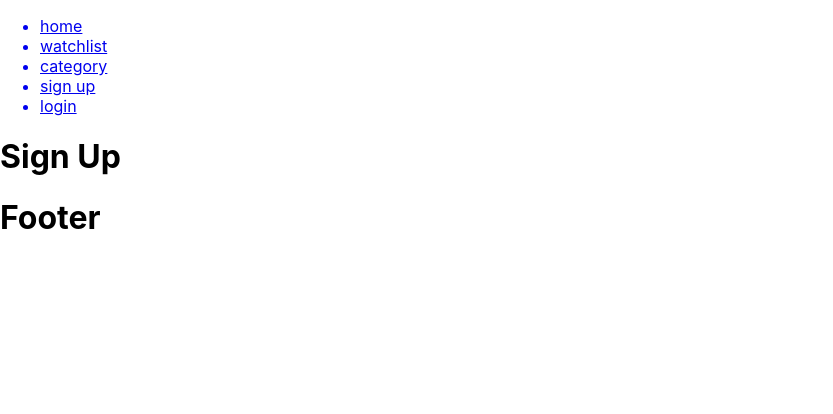
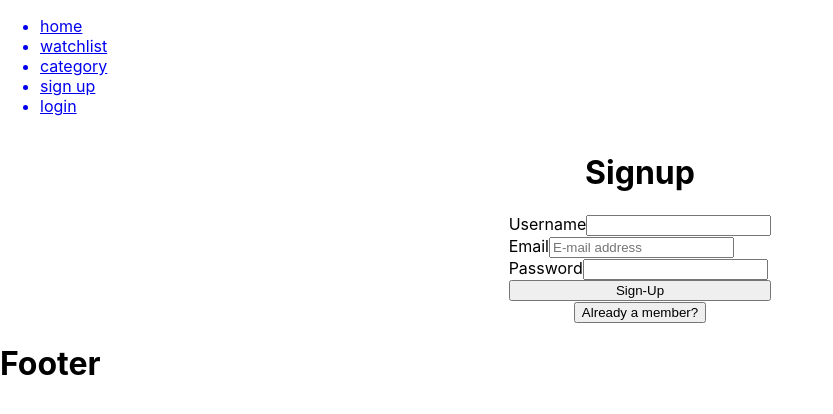
Before and after one commit to the-j-curl/project-final-movie-frontend, a React (Create React App) app: page /signup in a window 1280 px wide. Shown: the top 414 px of the page, without its empty margins (0-833 px from the left). Built offline with nearby package versions, Linux system fonts and the light colour scheme.

Commit message:
connected signup and login components created and connected to API

```diff
--- a/package.json
+++ b/package.json
@@ -13,6 +13,7 @@
     "eslint-plugin-react-hooks": "^2.5.1",
     "react": "^16.14.0",
     "react-dom": "^16.14.0",
+    "react-redux": "^7.2.2",
     "react-router-dom": "^5.2.0",
     "react-scripts": "^3.4.4",
     "styled-components": "^5.2.1"
--- a/src/App.js
+++ b/src/App.js
@@ -1,9 +1,9 @@
 import React from "react";
 import { BrowserRouter, Redirect, Route, Switch } from "react-router-dom";
-// import { Provider } from "react-redux";
-// import { configureStore, combineReducers } from "@reduxjs/toolkit";
+import { Provider } from "react-redux";
+import { configureStore, combineReducers } from "@reduxjs/toolkit";
 
-// import { user } from "./reducers/user";
+import { user } from "./reducers/user";
 import Header from "./components/Header";
 import Home from "./pages/Home";
 import Watchlist from "./pages/Watchlist";
@@ -14,17 +14,18 @@ import Login from "./pages/Login";
 import NotFound from "./pages/NotFound";
 import Footer from "./components/Footer";
 
-// const reducer = combineReducers({ user: user.reducer });
-// const store = configureStore({ reducer });
+const reducer = combineReducers({ user: user.reducer });
+const store = configureStore({ reducer });
 
 export const App = () => {
   return (
+    <Provider store={store}>
       <BrowserRouter>
         <Header />
         <Switch>
           <Route path="/" exact component={Home} />
           <Route path="/watchlist" exact component={Watchlist} />
-        <Route path="/category/:category" exact component={MovieList} />
+          <Route path="/movielist/:category" exact component={MovieList} />
           <Route path="/movie/:id" exact component={MovieDetails} />
           <Route path="/signup" exact component={SignUp} />
           <Route path="/login" exact component={Login} />
@@ -33,5 +34,6 @@ export const App = () => {
         </Switch>
         <Footer />
       </BrowserRouter>
+    </Provider>
   );
 };
--- /dev/null
+++ b/src/components/LoginForm.js
@@ -0,0 +1,65 @@
+import React, { useState } from "react";
+import styled from "styled-components/macro";
+import { Link } from "react-router-dom";
+import { useDispatch, useSelector } from "react-redux";
+
+import { login } from "../reducers/user";
+
+const LoginForm = () => {
+  const dispatch = useDispatch();
+  const errorMessage = useSelector(store => store.user.login.errorMessage);
+  const [username, setUsername] = useState("");
+  const [password, setPassword] = useState("");
+
+  // To login a user.
+  const handleLogin = event => {
+    event.preventDefault();
+    dispatch(login(username, password));
+  };
+
+  return (
+    <Wrapper>
+      <Form>
+        <label>
+          Username
+          <input
+            required
+            type="text"
+            minLength="2"
+            value={username}
+            onChange={event => setUsername(event.target.value)}
+          />
+        </label>
+        <label>
+          Password
+          <input
+            required
+            type="password"
+            value={password}
+            onChange={event => setPassword(event.target.value)}
+          />
+        </label>
+        <button type="submit" onClick={handleLogin}>
+          Login
+        </button>
+      </Form>
+      <Link to="/signup">
+        <button type="submit">Not a member?</button>
+      </Link>
+      {errorMessage && <p>{`${errorMessage}`}</p>}
+    </Wrapper>
+  );
+};
+export default LoginForm;
+
+const Wrapper = styled.div`
+  align-items: center;
+  display: flex;
+  flex-direction: column;
+  flex-wrap: wrap;
+  width: 100%;
+`;
+const Form = styled.form`
+  display: flex;
+  flex-direction: column;
+`;
--- a/src/components/NavBar.js
+++ b/src/components/NavBar.js
@@ -10,7 +10,7 @@ const NavBar = () => {
       <Link to="/watchlist">
         <li>watchlist</li>
       </Link>
-      <Link to="/category/:category">
+      <Link to="/movielist/:category">
         <li>category</li>
       </Link>
       <Link to="/signup">
--- /dev/null
+++ b/src/components/SignupForm.js
@@ -0,0 +1,75 @@
+import React, { useEffect, useState } from "react";
+import styled from "styled-components/macro";
+import { Link } from "react-router-dom";
+import { useDispatch, useSelector } from "react-redux";
+
+import { signup } from "../reducers/user";
+
+const SignupForm = () => {
+  const dispatch = useDispatch();
+  const errorMessage = useSelector(store => store.user.login.errorMessage);
+  const [username, setUsername] = useState("");
+  const [email, setEmail] = useState("");
+  const [password, setPassword] = useState("");
+
+  // To sign up a user.
+  const handleSignup = event => {
+    event.preventDefault();
+    dispatch(signup(username, email, password));
+  };
+
+  return (
+    <Wrapper>
+      <Form onSubmit={event => handleSignup(event)}>
+        <label>
+          Username
+          <input
+            required
+            type="text"
+            minLength="2"
+            value={username}
+            onChange={event => setUsername(event.target.value)}
+          />
+        </label>
+        <label>
+          Email
+          <input
+            required
+            type="email"
+            value={email}
+            placeholder="E-mail address"
+            pattern="[a-z0-9._%+-]+@[a-z0-9.-]+\.[a-z]{2,}$"
+            onChange={event => setEmail(event.target.value)}
+          />
+        </label>
+        <label>
+          Password
+          <input
+            required
+            type="password"
+            value={password}
+            onChange={event => setPassword(event.target.value)}
+          />
+        </label>
+        <button type="submit">Sign-Up</button>
+      </Form>
+      <Link to="/login">
+        <button>Already a member?</button>
+      </Link>
+      {errorMessage && <p>{`${errorMessage}`}</p>}
+    </Wrapper>
+  );
+};
+export default SignupForm;
+
+const Wrapper = styled.div`
+  align-items: center;
+  display: flex;
+  flex-direction: column;
+  flex-wrap: wrap;
+  width: 100%;
+`;
+const Form = styled.form`
+  display: flex;
+  flex-direction: column;
+`;
--- a/src/pages/Home.js
+++ b/src/pages/Home.js
@@ -1,8 +1,15 @@
 import React from "react";
 import styled from "styled-components/macro";
+import { useSelector } from "react-redux";
 
 const Home = () => {
-  return <h1>Home page</h1>;
+  const accessToken = useSelector(store => store.user.login.accessToken);
+  return (
+    <>
+      <h1>Home page</h1>
+      {accessToken && <h2>User is logged in: {accessToken}</h2>};
+    </>
+  );
 };
 
 export default Home;
--- a/src/pages/Login.js
+++ b/src/pages/Login.js
@@ -1,8 +1,31 @@
 import React from "react";
 import styled from "styled-components/macro";
+import { Redirect } from "react-router-dom";
+import { useSelector } from "react-redux";
+
+import LoginForm from "components/LoginForm";
 
 const Login = () => {
-  return <h1>Login</h1>;
+  const accessToken = useSelector(store => store.user.login.accessToken);
+  return (
+    <Wrapper>
+      <h1>Login</h1>
+      <LoginForm />
+      {accessToken && <Redirect to="/" />}
+    </Wrapper>
+  );
 };
 
 export default Login;
+
+const Wrapper = styled.div`
+  align-items: center;
+  display: flex;
+  flex-direction: column;
+  flex-wrap: wrap;
+  width: 100%;
+`;
+const Form = styled.form`
+  display: flex;
+  flex-direction: column;
+`;
--- a/src/pages/SignUp.js
+++ b/src/pages/SignUp.js
@@ -1,8 +1,31 @@
 import React from "react";
 import styled from "styled-components/macro";
+import { Redirect } from "react-router-dom";
+import { useSelector } from "react-redux";
+
+import SignupForm from "../components/SignupForm";
 
 const SignUp = () => {
-  return <h1>Sign Up</h1>;
+  const accessToken = useSelector(store => store.user.login.accessToken);
+  return (
+    <Wrapper>
+      <h1>Signup</h1>
+      <SignupForm />
+      {accessToken && <Redirect to="/" />}
+    </Wrapper>
+  );
 };
 
 export default SignUp;
+
+const Wrapper = styled.div`
+  align-items: center;
+  display: flex;
+  flex-direction: column;
+  flex-wrap: wrap;
+  width: 100%;
+`;
+const Form = styled.form`
+  display: flex;
+  flex-direction: column;
+`;
--- /dev/null
+++ b/src/reducers/user.js
@@ -0,0 +1,143 @@
+import { createSlice } from "@reduxjs/toolkit";
+
+const initialState = {
+  login: {
+    accessToken: localStorage.accessToken || null,
+    userId: localStorage.userId || 0,
+    secretMessage: null,
+    errorMessage: null,
+  },
+};
+
+export const user = createSlice({
+  name: "user",
+  initialState: initialState,
+  reducers: {
+    setAccessToken: (state, action) => {
+      const { accessToken } = action.payload;
+      state.login.accessToken = accessToken;
+      localStorage.setItem("accessToken", accessToken);
+    },
+    setUserId: (state, action) => {
+      const { userId } = action.payload;
+      state.login.userId = userId;
+      localStorage.setItem("userId", userId);
+    },
+    setSecretMessage: (state, action) => {
+      const { secretMessage } = action.payload;
+      state.login.secretMessage = secretMessage;
+    },
+    setErrorMessage: (state, action) => {
+      const { errorMessage } = action.payload;
+      state.login.errorMessage = errorMessage;
+    },
+  },
+});
+
+// Thunks
+// Signup
+export const signup = (username, email, password) => {
+  const SIGNUP_URL = "http://localhost:8080/users";
+  return dispatch => {
+    fetch(SIGNUP_URL, {
+      method: "POST",
+      body: JSON.stringify({ username, email, password }),
+      headers: { "Content-Type": "application/json" },
+    })
+      .then(res => {
+        if (!res.ok /* if not 200, 201, 204 */) {
+          throw "Could not create account. Email already exists.";
+        }
+
+        // OK
+        return res.json();
+      })
+      .then(json => {
+        dispatch(
+          user.actions.setAccessToken({
+            accessToken: json.accessToken,
+          })
+        );
+        dispatch(user.actions.setUserId({ userId: json.userId }));
+        dispatch(user.actions.setErrorMessage({ errorMessage: null }));
+      })
+      .catch(err => {
+        dispatch(user.actions.setErrorMessage({ errorMessage: err }));
+      });
+  };
+};
+
+// Login
+export const login = (username, password) => {
+  const LOGIN_URL = "http://localhost:8080/sessions";
+  return dispatch => {
+    fetch(LOGIN_URL, {
+      method: "POST",
+      body: JSON.stringify({ username, password }),
+      headers: { "Content-Type": "application/json" },
+    })
+      .then(res => {
+        if (res.ok /* if 200, 201, 204 */) {
+          return res.json();
+        }
+
+        // Not OK
+        throw "Unable to sign in. Please check your username and password are correct";
+      })
+      .then(json => {
+        dispatch(
+          user.actions.setAccessToken({
+            accessToken: json.accessToken,
+          })
+        );
+        dispatch(user.actions.setUserId({ userId: json.userId }));
+        dispatch(user.actions.setErrorMessage({ errorMessage: null }));
+      })
+      .catch(err => {
+        dispatch(logout());
+        dispatch(user.actions.setErrorMessage({ errorMessage: err }));
+      });
+  };
+};
+
+// SecretMesssage
+export const getSecretMessage = () => {
+  // const USERS_URL = 'http://localhost:8080/users';
+  const USERS_URL = "https://auth-by-ylva-tara.herokuapp.com/users";
+  return (dispatch, getState) => {
+    const accessToken = getState().user.login.accessToken;
+    const userId = getState().user.login.userId;
+    fetch(`${USERS_URL}/${userId}/secret`, {
+      method: "GET",
+      headers: { Authorization: accessToken },
+    })
+      .then(res => {
+        if (res.ok) {
+          return res.json();
+        }
+        throw "Could not get information. Make sure you are logged in and try again.";
+      })
+      .then(json => {
+        dispatch(
+          user.actions.setSecretMessage({
+            secretMessage: JSON.stringify(json.secretMessage),
+          })
+        );
+      })
+      .catch(err => {
+        dispatch(user.actions.setErrorMessage({ errorMessage: err }));
+      });
+  };
+};
+
+// Logout
+export const logout = () => {
+  return dispatch => {
+    dispatch(user.actions.setSecretMessage({ secretMessage: null }));
+    dispatch(user.actions.setErrorMessage({ errorMessage: null }));
+    dispatch(user.actions.setAccessToken({ accessToken: null }));
+    dispatch(user.actions.setUserId({ userId: 0 }));
+    localStorage.removeItem("accessToken");
+    localStorage.removeItem("userId");
+  };
+};
```
Also changed, not shown: 1 other file (tests, documents, lock files or other folders). Lines whose indentation alone changed are shown as unchanged.
